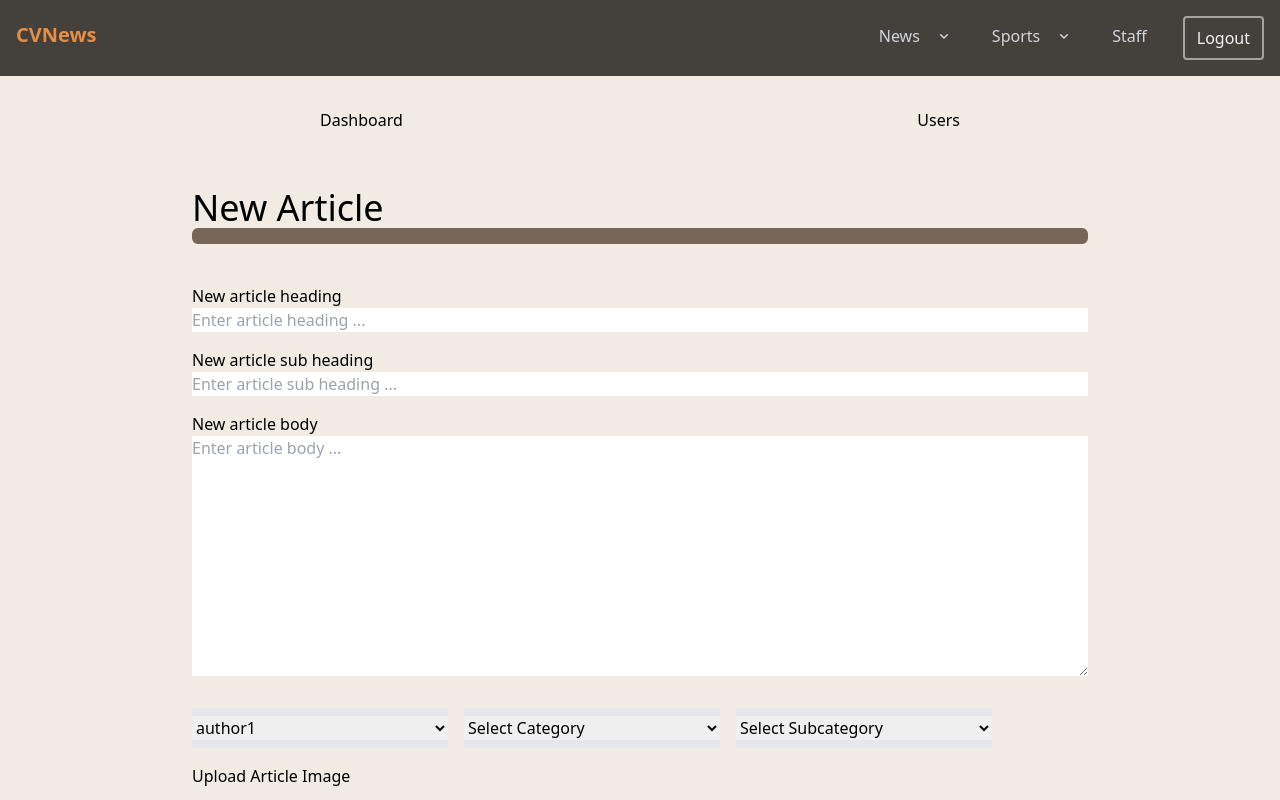
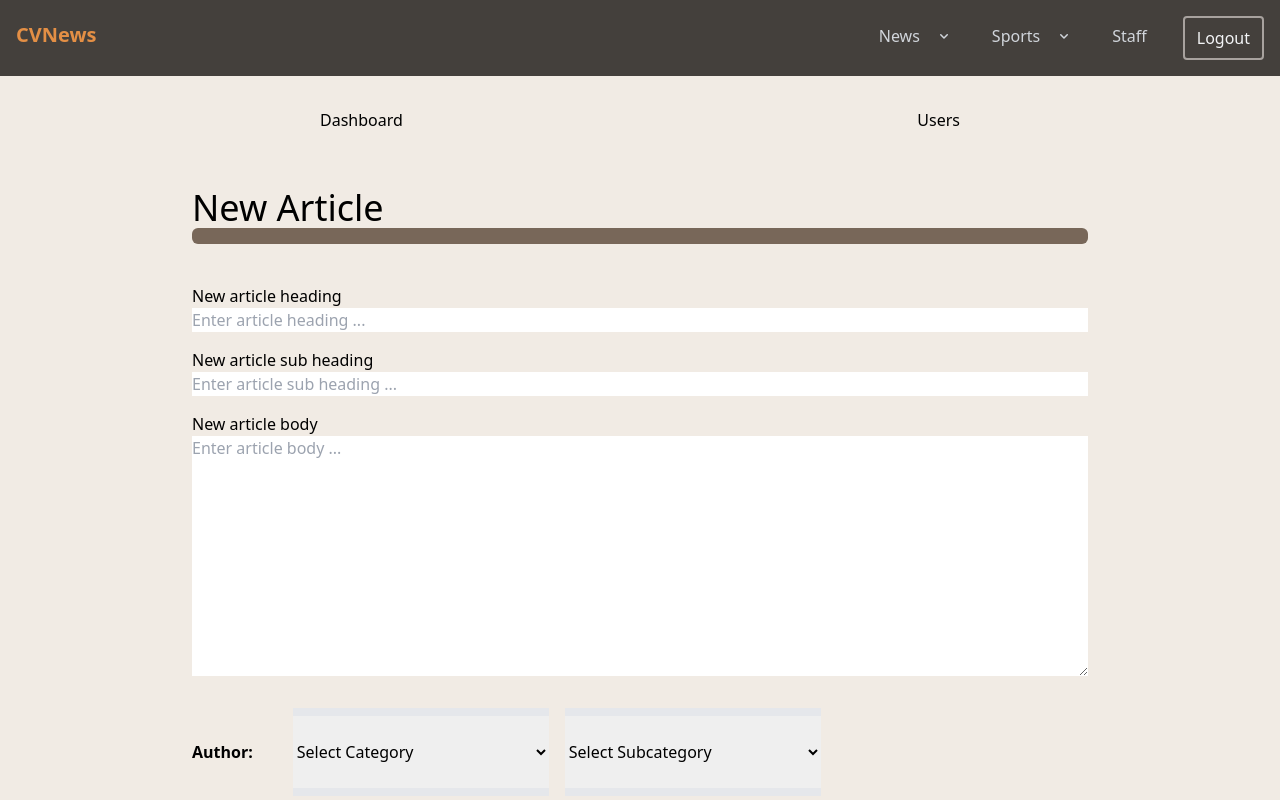
Before and after one commit to Algorithm-Allies/valleyNews, a React (Vite) app in the folder client/: page /createarticle in a window 1280 px wide. Shown: the top 800 px of the page. Built offline with nearby package versions, Linux system fonts and the light colour scheme.

Commit message:
author is not showing up yet from useUser()

```diff
--- a/client/src/pages/CreateArticle.jsx
+++ b/client/src/pages/CreateArticle.jsx
@@ -6,7 +6,7 @@ import {useUser} from "../hooks/useUserContext";
 export default function CreateArticle() {
   const now = new Date();
   const dateString = now.toLocaleDateString('en-GB'); //dd/MM/yyyy
-  const {businessId} = useUser();
+  const {businessId, author} = useUser();
   console.log("UserInfo's Business ID from useUser:", businessId);
   const initialFormData = [{
     "source": "source1",
@@ -15,7 +15,7 @@ export default function CreateArticle() {
     "subHeading": "",
     "category": "",
     "subcategory": "",
-    "author": "author1",
+    "author": author,
     "date": dateString,
     "datetime": now,
     "img": {
@@ -126,11 +126,11 @@ export default function CreateArticle() {
             <input value={formData[0].subHeading} onChange={(e) => handleChange(e, 0)} name="subHeading" placeholder="Enter article sub heading ..." className="mb-4" />
             <label>New article body</label>
             <textarea value={formData[0].paragraphs[0]} onChange={(e) => handleChange(e, 0, 0)} name="paragraphs" rows={10} cols={40} placeholder="Enter article body ..." className="mb-8" />
+
             <div className='flex flex-row'>
-              <select value={formData[0].author} onChange={(e) => handleChange(e, 0)} name="author" className="border-y-8 w-[20vw]">
-                <option value="author1">author1</option>
-                <option value="author2">author2</option>
-              </select>
+              <span className="mr-4 font-bold my-8">Author:&ensp;
+              {formData[0].author}
+              </span>
               <select value={selectedCategory} onChange={handleCategoryChange} className="border-y-8 w-[20vw] ml-4">
                 <option value="">Select Category</option>
                 {Object.keys(categories).map((category) => (
```
